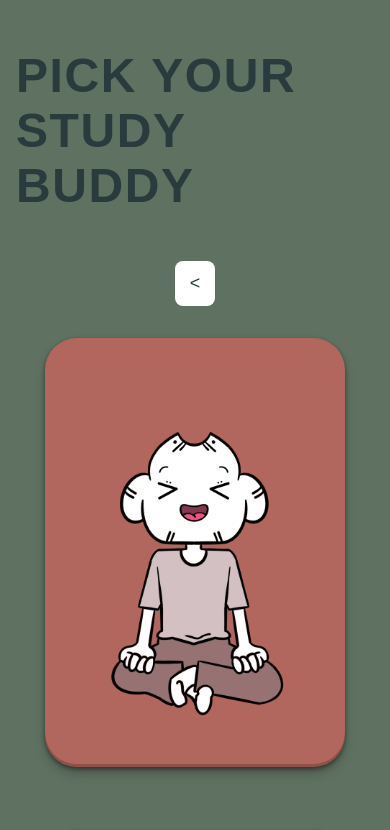
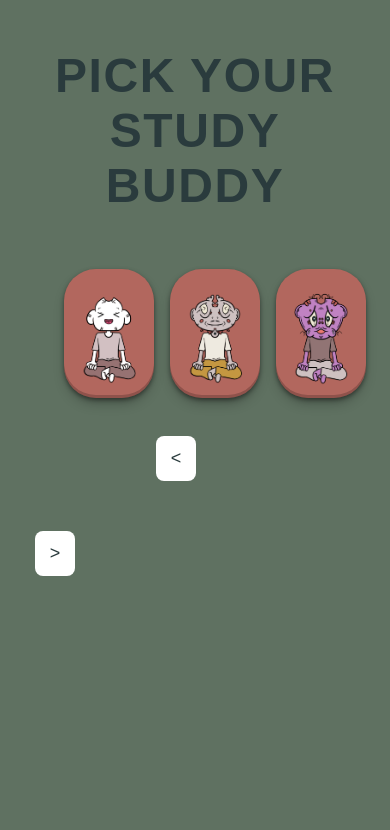
Before and after one commit to nick-is-coding/yourstudysidekick, a React (Create React App) app in the folder src/web/: page /login in a window 390 px wide. Shown: the top 830 px of the page. Built offline with nearby package versions, Linux system fonts and the light colour scheme.

Commit message:
make login page responsive

```diff
--- a/src/web/src/Login.css
+++ b/src/web/src/Login.css
@@ -7,6 +7,7 @@
   padding: 0.5rem 1rem;
   border-radius: 10px;
   letter-spacing: 0.1rem;
+  text-align: center;
 }
 
 .character-container {
@@ -91,3 +92,47 @@
 .confirm-button:hover {
   background-color: #d09d97;
 }
+
+@media (max-width: 1200px) {
+  .characters img {
+    width: 20vw;
+  }
+}
+
+@media (max-width: 750px) {
+  .characters img {
+    width: 15vw;
+  }
+  .character-box {
+    margin: 1rem;
+  }
+}
+
+@media (max-width: 600px) {
+  .characters {
+    display: flex;
+    flex-direction: row;
+    align-items: center;
+    flex-wrap: none;
+  }
+  .arrow-button-left,
+  .arrow-button-right {
+    position: relative;
+    bottom: -125px;
+  }
+  .arrow-button-right {
+    right: 140px;
+  }
+  .arrow-button-left {
+    left: 140px;
+  }
+  .characters img {
+    width: 90px;
+  }
+  .character-box {
+    margin: 0.5rem;
+  }
+  .select-box {
+    padding: 80px;
+  }
+}
--- a/src/web/src/components/Timer.jsx
+++ b/src/web/src/components/Timer.jsx
@@ -4,7 +4,7 @@ import characters from './characters';
 
 
 const Timer = ({ onComplete, setIsBreak, setCharacterInfo, characterInfo, isBreak }) => {
-  const [seconds, setSeconds] = useState(1);
+  const [seconds, setSeconds] = useState(1500);
   const [isRunning, setIsRunning] = useState(false);
   const hasPlayedSoundRef = useRef(false);
 
```
